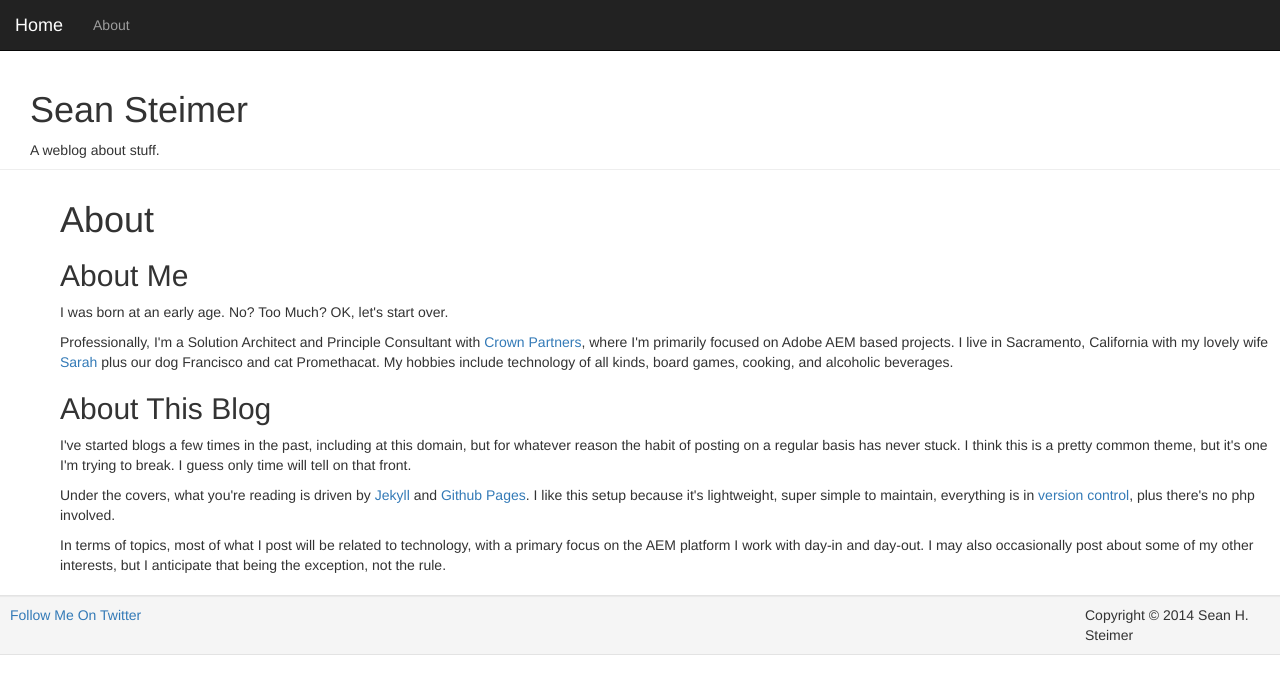
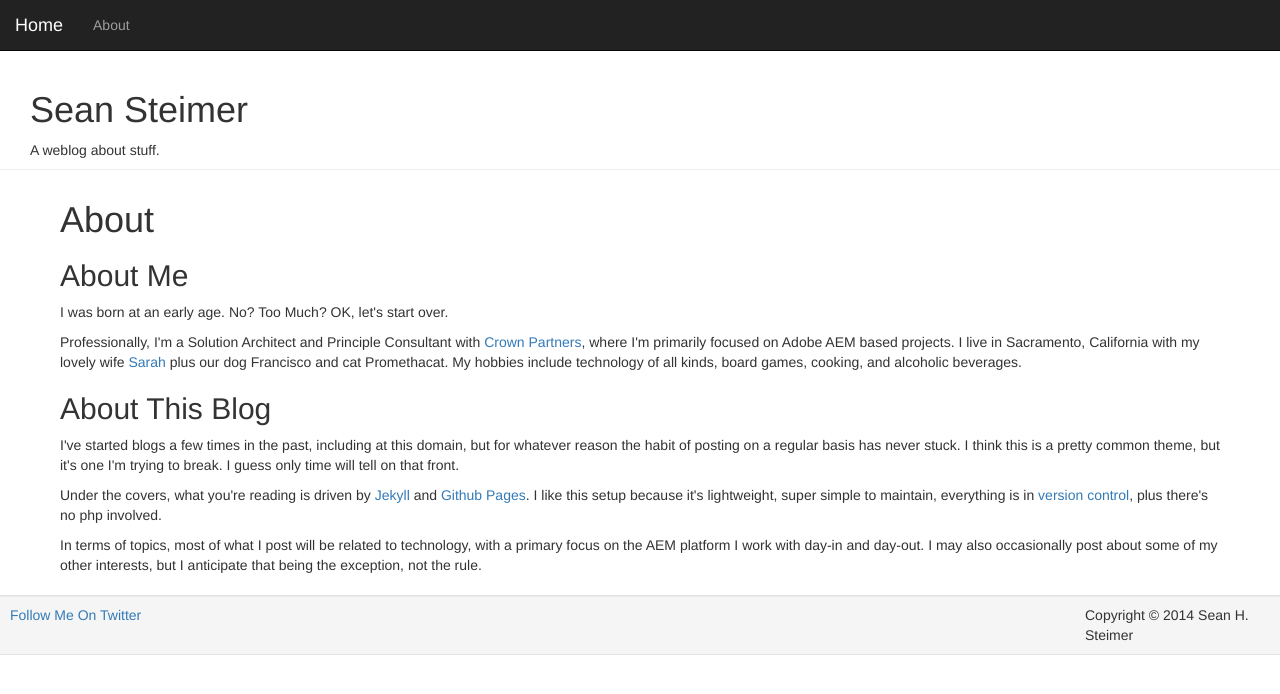
Before and after one commit to shsteimer/shsteimer.github.io, a Jekyll site: the page built from about.html, in a window 1280 px wide. Shown: the top 694 px of the page. Built offline with Jekyll 4.4.1, drawn with Linux system fonts in a browser that asks for light colours; nearby versions of some CDN libraries; comment, search, counter and statistics services are not loaded.

Commit message:
a small css tweak

```diff
--- a/static/css/shsteimer.css
+++ b/static/css/shsteimer.css
@@ -14,4 +14,5 @@ body {
 	padding-top: 10px;
 	padding-bottom: 10px;
 	padding-left: 60px;
+	padding-right: 60px;
 }
```
